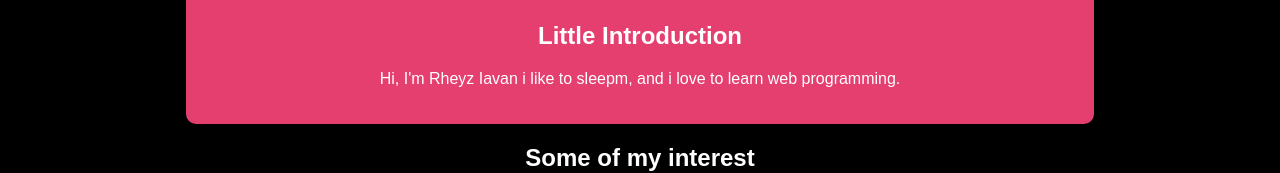
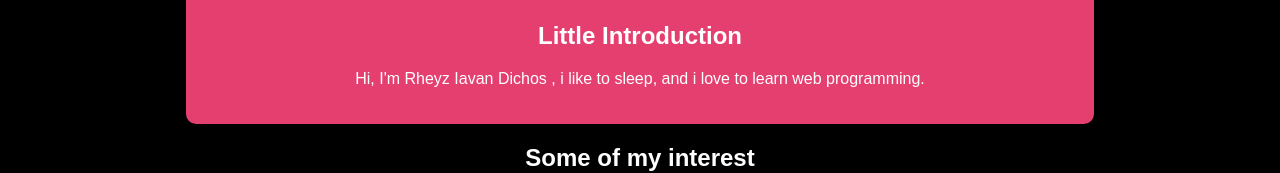
Before and after one commit to Itreallymatter/supreme-octo-memory, a plain HTML site: page Dichos2.html in a window 1280 px wide. Shown: the part 379-552 px from the top of the page. Drawn offline with Linux system fonts and the light colour scheme.

Commit message:
Dichos2.html

```diff
--- a/Dichos2.html
+++ b/Dichos2.html
@@ -27,7 +27,7 @@
   <main>
     <section id="about">
       <h2>Little Introduction</h2>
-      <p>Hi, I'm Rheyz Iavan i like to sleepm, and i love to learn web programming.</p>
+      <p>Hi, I'm Rheyz Iavan Dichos , i like to sleep, and i love to learn web programming.</p>
     </section>
 
     <section id="IntVideo">
```
